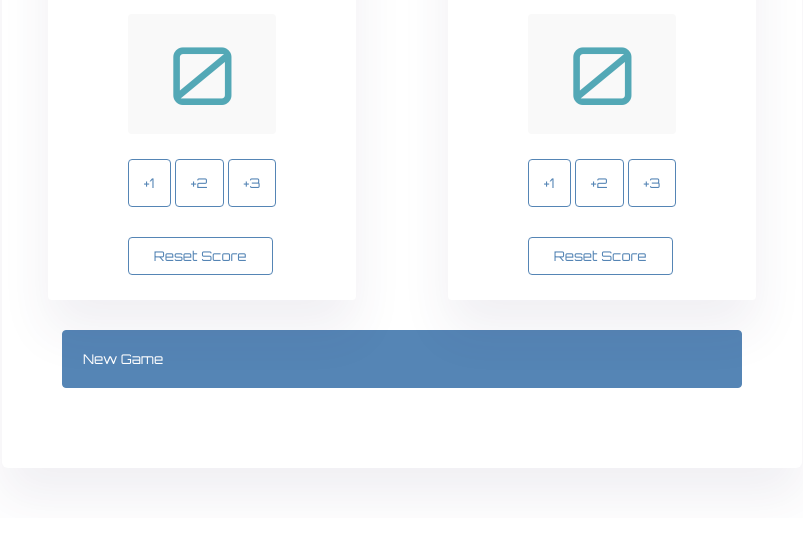
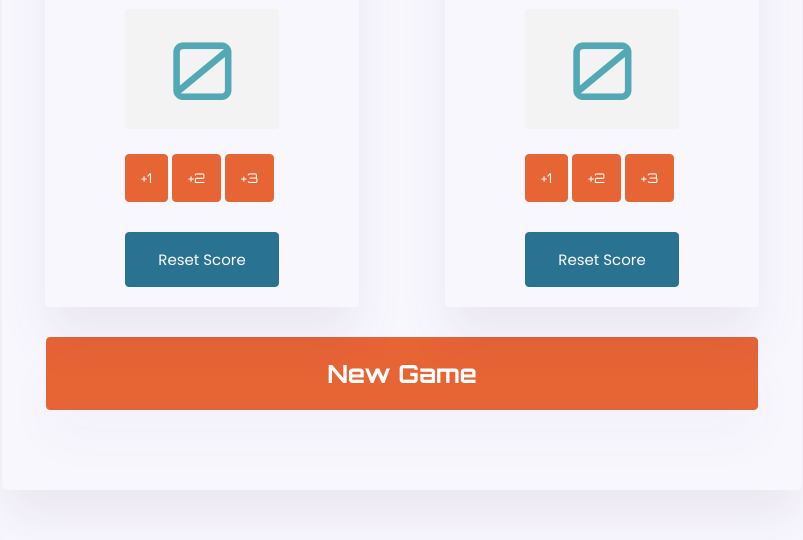
Before and after one commit to NayoBaez/Scoreboard, a plain HTML site: page index.html in a window 1280 px wide. Shown: the part 542-1082 px from the top of the page, without its empty margins (238-1041 px from the left). Before the commit the page ends 1060 px from the top, so only its background shows below. Drawn offline with Linux system fonts and the light colour scheme.

Commit message:
Updated and Cleaned styling

```diff
--- a/index.css
+++ b/index.css
@@ -1,11 +1,20 @@
 body {
   margin: 50px;
+  background: #f9f7fe;
+}
+
+:root {
+  --branding-color: #e76435;
+  --secondary-color: #2a7291;
+  --box-shadow: 0 30px 50px rgb(65 50 100 / 8%);
+  --default-font-family: "Orbitron", sans-serif;
+  --secondary-font-family: "Poppins", sans-serif;
 }
 
 .container {
   max-width: 800px;
   border-radius: 6px;
-  box-shadow: 0 30px 50px rgb(65 50 100 / 8%);
+  box-shadow: var(--box-shadow);
   padding: 50px 0px;
   margin: 0px auto;
 }
@@ -23,60 +32,73 @@ img {
 }
 
 h3 {
-  font-family: "Orbitron", sans-serif;
+  font-family: var(--default-font-family);
   font-style: normal;
   font-weight: 700;
   font-size: 30px;
   line-height: 36px;
   text-align: center;
-  color: #eeeeee;
+  color: #b2b5b9;
 }
 
 .home,
 .guest {
   border-radius: 4px;
-  box-shadow: 0 30px 50px rgb(65 50 100 / 8%);
-  padding: 20px 80px;
+  box-shadow: var(--box-shadow);
+  padding: 15px 80px;
   margin-top: 30px;
 }
 
 .home-score,
 .guest-score {
   padding: 10px;
-  background: #f9f9f9;
+  background: #f3f3f3;
   border-radius: 4px;
-  font-family: "Cursed Timer ULiL";
-  font-style: normal;
+  font-size: 80px;
+  font-family: var(--default-font-family);
   font-weight: 400;
-  font-size: 80px;
   color: #53a8b6;
   text-align: center;
-  font-family: "Orbitron", sans-serif;
 }
 
 button {
   margin: 25px 0px 5px 0px;
   padding: 15px;
-  background: transparent;
-  font-family: "Cursed Timer ULiL";
+  background: var(--branding-color);
   border-radius: 4px;
-  border: solid 1px #5585b5;
-  color: #5585b5;
-  font-family: "Orbitron", sans-serif;
+  border: solid 1px var(--branding-color);
+  color: white;
+  font-family: var(--default-font-family);
+}
+
+button:hover {
+  background: white;
+  color: var(--branding-color);
 }
 
 .reset-button {
-  padding: 10px 25px;
-  font-family: "Orbitron", sans-serif;
+  padding: 15px 32px;
+  font-family: var(--secondary-font-family);
+  background: var(--secondary-color);
+  border-color: var(--secondary-color);
+  font-size: 15px;
+  color: white;
+}
+
+.reset-button:hover {
+  background: white;
+  color: var(--secondary-color);
 }
 
 .newgame-button {
-  padding: 20px;
+  padding: 20px 280px;
   text-align: center;
-  width: 85%;
-  background: #5585b5;
+  background: var(--branding-color);
   color: white;
   display: flex;
   margin: 30px auto;
-  font-family: "Orbitron", sans-serif;
+  font-family: var(--default-font-family);
+  font-weight: 700;
+  font-size: 25px;
+  box-shadow: 0 30px 50px rgb(65 50 100 / 3%);
 }
```
